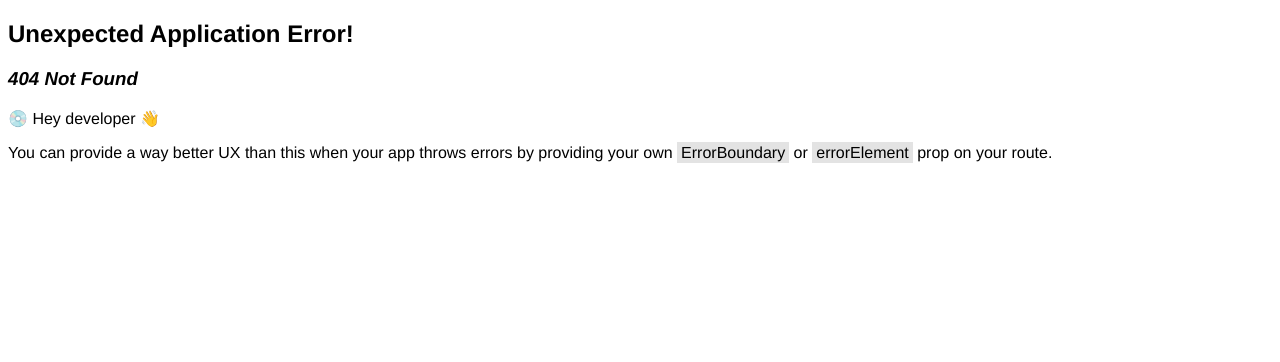
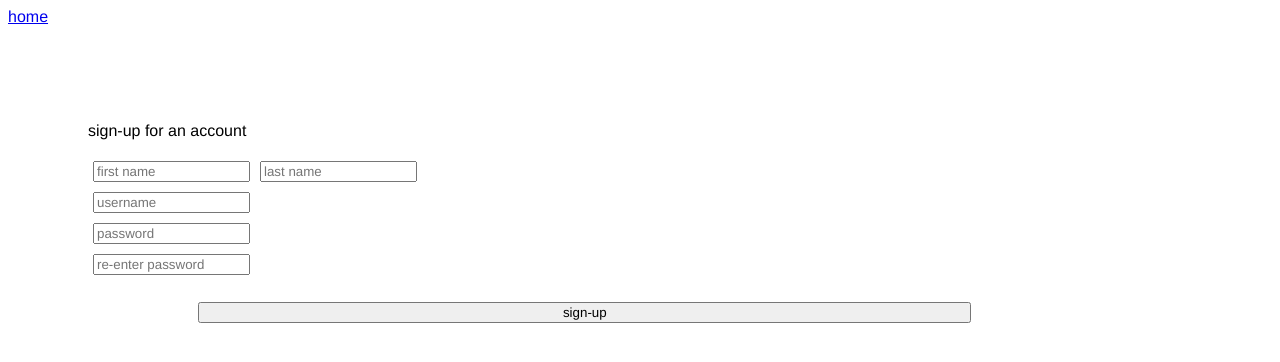
Before and after one commit to roba-adnew/deBlog, a React (Vite) app in the folder packages/frontend-reader/: page /sign-up in a window 1280 px wide. Before the commit this address had no page. Shown: the top 362 px of the page. Built offline with nearby package versions, Linux system fonts and the light colour scheme.

Commit message:
Added the sign-up form setup

```diff
--- a/packages/frontend-reader/src/App.css
+++ b/packages/frontend-reader/src/App.css
@@ -1,7 +1,3 @@
-* {
-    font-family: Helvetica;
-}
-
 #feed {
     display: flex;
     flex-direction: column;
@@ -20,11 +16,12 @@
 
 .title {
     margin-bottom: 0px;
+    font-size: 1rem;
 }
 
-.author, .date {
+.authorDate {
     margin: 3px 0px 3px 0px;
-    font-size: 0.8rem;
+    font-size: 0.7rem;
     font-style: italic;
 }
 
@@ -45,13 +42,14 @@
 }
 
 .commentTitle {
-    margin: 0.4rem;
-    font-size: 0.7em;
+    margin: 0.4rem 0.4rem 0rem 0rem;
+    font-size: 0.6em;
     font-weight: 550;
+    font-style: oblique;
 }
 
 .comment {
-    margin: 0.2rem 0.7rem 0 0;
+    margin: 0.3rem 0.7rem 0 0;
 }
 
 .comment > .authorDate {
@@ -69,5 +67,28 @@
     border: none;
     border-top: 1px solid rgb(186, 182, 166);
     margin: .2em 0 0 0;
-    width: 90%;
+    width: 95%;
 }
+
+.editDelete {
+    display: none;
+
+}
+
+.editBtn, .deleteBtn {
+    background: none;
+    border: none;
+    color: inherit;
+    font: inherit;
+    padding: 0;
+    margin: 0;
+    cursor: pointer;
+    text-align: left;
+    font-size: 0.5rem;
+    text-decoration: none;
+    outline: none;
+}
+
+.comment:hover .editDelete {
+    display: block;
+}
--- a/packages/frontend-reader/src/App.jsx
+++ b/packages/frontend-reader/src/App.jsx
@@ -1,12 +1,12 @@
 import React from 'react';
-import Posts from './Components/Posts'
+import Feed from './Components/Feed'
 import './App.css'
 
 function App() {
-
   return (
     <>
-      <Posts />
+      <a href="/sign-up">sign up</a>
+      <Feed />
     </>
   )
 }
--- a/packages/frontend-reader/src/components/Comments.jsx
+++ b/packages/frontend-reader/src/components/Comments.jsx
@@ -1,14 +1,34 @@
 import React, { useState, useEffect } from 'react'
-import PropTypes, { array } from 'prop-types'
+import PropTypes from 'prop-types'
 import { format } from 'date-fns'
 import { getComments } from '../utils/api'
 
 function Comment({ comment }) {
+    const date = format(new Date(comment.ts), 'MMM-dd')
+
     return (
         <div className='comment'>
-            <p className='authorDate'>{comment.user.username} - {format(new Date(comment.ts), 'MMM-dd')}</p>
+            <p className='authorDate'>{comment.user.username} - {date}</p>
             <p className='content'>{comment.content}</p>
+            <div className="editDelete">
+                <button class='editBtn'>Edit -&nbsp;</button>
+                <button class='deleteBtn'> Delete</button>
+            </div>
         </div>
+    )
+}
+
+function CommentForm() {
+    const [content, setContent] = useState(null)
+    const user = '';
+    return (
+        <form>
+            <input
+                name='content'
+                user={user}>
+            </input>
+            <button>submit</button>
+        </form>
     )
 }
 
@@ -74,11 +94,3 @@ CommentSection.propTypes = { postId: PropTypes.string }
 
 
 export default CommentSection
-
-// funtion commentform({ optional comment id form })
-// usestate loading and error
-// define setloading and error
-// guard clauses for loading and error
-// return
-// form
-// submit button
--- a/packages/frontend-reader/src/components/Posts.jsx
+++ b/packages/frontend-reader/src/components/Feed.jsx
@@ -8,15 +8,14 @@ function Post({ post }) {
     return (
         <div key={post._id} className="post" >
             <h3 className='title'>{post.title}</h3>
-            <p className='author'>{post.user.username}</p>
-            <p className='date'>{format(new Date(post.ts), 'MMM-dd-yyyy')}</p>
+            <p className='author'>{post.user.username} - {format(new Date(post.ts), 'MMM-dd-yyyy')}</p>
             <p className='content'>{post.content}</p>
             <CommentSection postId={post._id} />
         </div>
     )
 }
 
-function PostFeed({ }) {
+function Feed({ }) {
     const [isLoading, setIsLoading] = useState(true)
     const [posts, setPosts] = useState(null)
     const [error, setError] = useState(null)
@@ -69,4 +68,4 @@ function PostFeed({ }) {
 
 Post.propTypes = { post: PropTypes.object }
 
-export default PostFeed
+export default Feed
--- /dev/null
+++ b/packages/frontend-reader/src/components/SignUp.css
@@ -0,0 +1,21 @@
+form {
+    display: flex;
+    flex-direction: column;
+    align-items: start;
+
+    margin: 5rem
+}
+
+label {
+    display: block
+}
+
+input {
+    margin: 5px
+}
+
+button {
+    align-self: center;
+    width: 70%;
+    margin: 2% 10% 0% 0%
+}
--- /dev/null
+++ b/packages/frontend-reader/src/components/SignUp.jsx
@@ -0,0 +1,36 @@
+import React, { useState, useEffect } from 'react'
+import PropTypes from 'prop-types'
+import './SignUp.css'
+
+function SignUpForm() {
+    const [userInfo, setUserInfo] = useState(null)
+
+    const userTemplate = {
+        firstName: 'first name',
+        lastName: 'last name',
+        username: 'username',
+        password: 'password'
+    }
+
+    return (
+        <>
+            <a href="/">home</a>
+            <div id='signup'>
+                <form>
+                    <p>sign-up for an account</p>
+                    <span>
+                        <input placeholder='first name'></input>
+                        <input placeholder='last name'></input>
+                    </span>
+                    <input placeholder='username'></input>
+                    <input placeholder='password'></input>
+                    <input placeholder='re-enter password'></input>
+                    <button>sign-up</button>
+                </form>
+            </div>
+        </>
+
+    )
+}
+
+export default SignUpForm
--- /dev/null
+++ b/packages/frontend-reader/src/main.css
@@ -0,0 +1,3 @@
+* {
+    font-family: Helvetica;
+}
--- a/packages/frontend-reader/src/main.jsx
+++ b/packages/frontend-reader/src/main.jsx
@@ -2,6 +2,7 @@ import React from 'react'
 import ReactDOM from "react-dom/client";
 import { createBrowserRouter, RouterProvider } from "react-router-dom";
 import routes from './utils/routes'
+import './main.css'
 
 const router = createBrowserRouter(routes);
 
--- a/packages/frontend-reader/src/utils/routes.jsx
+++ b/packages/frontend-reader/src/utils/routes.jsx
@@ -1,11 +1,16 @@
 import React from 'react';
 import App from '../App'
+import SignUpForm from '../Components/SignUp'
 
 const routes = [
   {
     path: "/",
     element: <App />,
   },
+  {
+    path: "/sign-up",
+    element: <SignUpForm />,
+  },
 ];
 
 export default routes;
```
